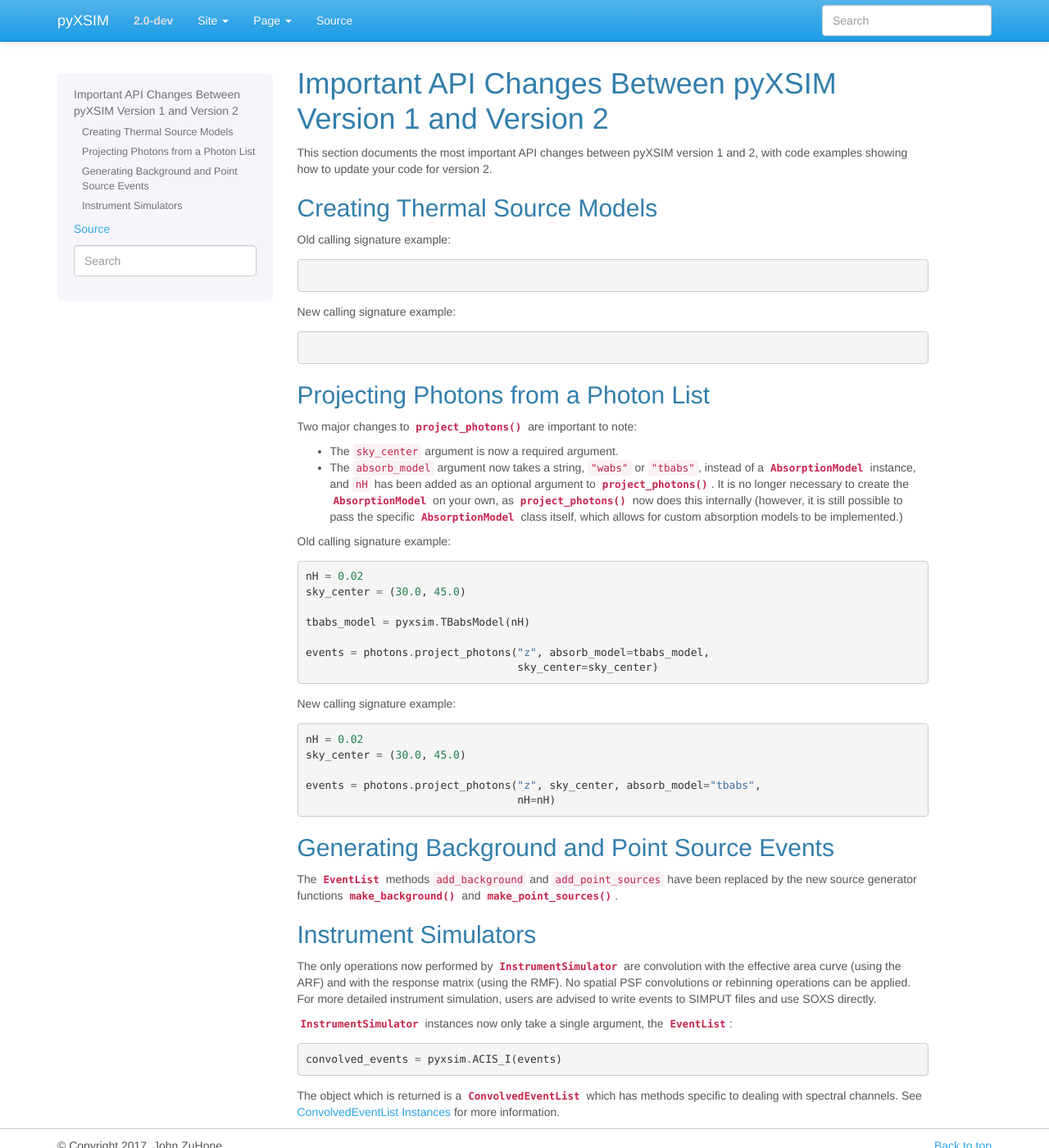
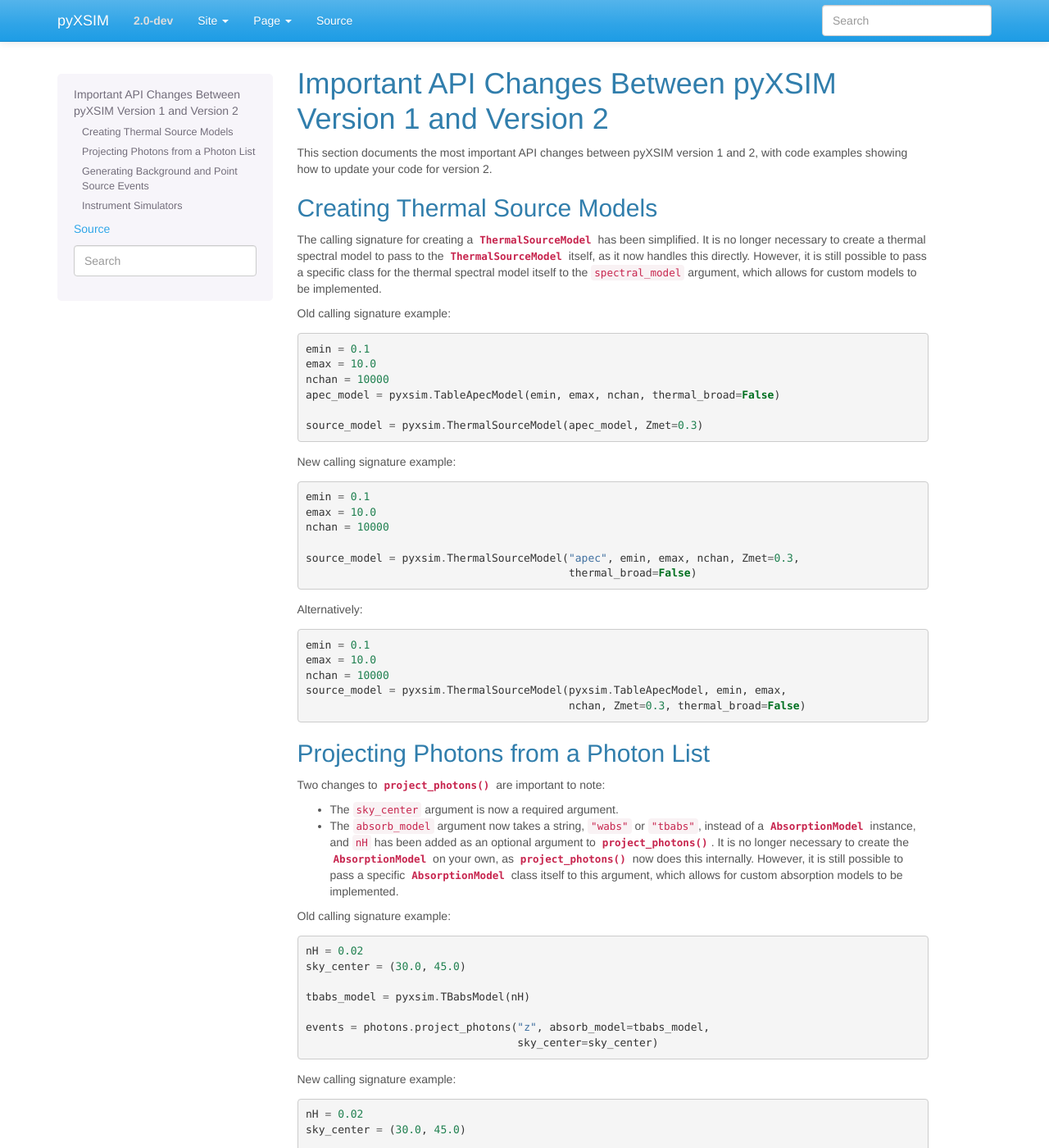
Before and after one commit to jzuhone/pyxsim, a Sphinx documentation site: the page built from doc/source/v1_to_v2.rst, in a window 1280 px wide and 1400 px high. Shown: the whole window at 82% size. Built offline with Sphinx 7.4.7, drawn with Linux system fonts in a browser that asks for light colours; pages that are not in the unit, such as notebooks, are missing from menus; some of the changed text lies outside the part shown.

Commit message:
Finishing API changes doc

```diff
--- a/doc/source/changelog.rst
+++ b/doc/source/changelog.rst
@@ -29,6 +29,9 @@ New features:
   binaries, both low-mass and high-mass. This assumes as input a simulation with star
   particles which have masses, ages, and metallicities. See :ref:`xray-binaries` for
   more information. This is an experimental feature which should be considered in "beta".
+* A minor feature, but methods and functions that accept arguments such as ``area`` and
+  ``exp_time`` which accept values with unit information can now accept
+  :class:`~astropy.units.Quantity` instances.
 
 Changes related to thermal source modeling:
 
--- a/doc/source/v1_to_v2.rst
+++ b/doc/source/v1_to_v2.rst
@@ -10,19 +10,49 @@ your code for version 2.
 Creating Thermal Source Models
 ------------------------------
 
+The calling signature for creating a :class:`~pyxsim.source_models.ThermalSourceModel`
+has been simplified. It is no longer necessary to create a thermal spectral model
+to pass to the :class:`~pyxsim.source_models.ThermalSourceModel` itself, as it now
+handles this directly. However, it is still possible to pass a specific class for the
+thermal spectral model itself to the ``spectral_model`` argument, which allows for
+custom models to be implemented.
+
 Old calling signature example:
 
 .. code-block:: python
+
+    emin = 0.1
+    emax = 10.0
+    nchan = 10000
+    apec_model = pyxsim.TableApecModel(emin, emax, nchan, thermal_broad=False)
+
+    source_model = pyxsim.ThermalSourceModel(apec_model, Zmet=0.3)
 
 New calling signature example:
 
 .. code-block:: python
 
+    emin = 0.1
+    emax = 10.0
+    nchan = 10000
+
+    source_model = pyxsim.ThermalSourceModel("apec", emin, emax, nchan, Zmet=0.3,
+                                             thermal_broad=False)
+
+Alternatively:
+
+.. code-block:: python
+
+    emin = 0.1
+    emax = 10.0
+    nchan = 10000
+    source_model = pyxsim.ThermalSourceModel(pyxsim.TableApecModel, emin, emax,
+                                             nchan, Zmet=0.3, thermal_broad=False)
+
 Projecting Photons from a Photon List
 -------------------------------------
 
-Two major changes to :meth:`~pyxsim.PhotonList.project_photons`
-are important to note:
+Two changes to :meth:`~pyxsim.PhotonList.project_photons` are important to note:
 
 * The ``sky_center`` argument is now a required argument.
 * The ``absorb_model`` argument now takes a string, ``"wabs"`` or
@@ -31,9 +61,10 @@ are important to note:
   to :meth:`~pyxsim.PhotonList.project_photons`. It is no longer
   necessary to create the :class:`~pyxsim.spectral_models.AbsorptionModel`
   on your own, as :meth:`~pyxsim.PhotonList.project_photons`
-  now does this internally (however, it is still possible to pass
-  the specific :class:`~pyxsim.spectral_models.AbsorptionModel` class
-  itself, which allows for custom absorption models to be implemented.)
+  now does this internally. However, it is still possible to pass
+  a specific :class:`~pyxsim.spectral_models.AbsorptionModel` class
+  itself to this argument, which allows for custom absorption models
+  to be implemented.
 
 Old calling signature example:
 
@@ -57,13 +88,25 @@ New calling signature example:
     events = photons.project_photons("z", sky_center, absorb_model="tbabs",
                                      nH=nH)
 
+Alternatively:
+
+.. code-block:: python
+
+    nH = 0.02
+    sky_center = (30.0, 45.0)
+
+    events = photons.project_photons("z", sky_center, absorb_model=pyxsim.TBabsModel,
+                                     nH=nH)
+
 Generating Background and Point Source Events
 ---------------------------------------------
 
 The :class:`~pyxsim.event_list.EventList` methods ``add_background`` and
 ``add_point_sources`` have been replaced by the new source generator
 functions :func:`~pyxsim.source_generators.background.make_background`
-and :func:`~pyxsim.source_generators.point_sources.make_point_sources`.
+and :func:`~pyxsim.source_generators.point_sources.make_point_sources`, which create
+new :class:`~pyxsim.event_list.EventList` instances. See the docs for :ref:`point-sources`
+and :ref:`background` for more information.
 
 Instrument Simulators
 ---------------------
```
